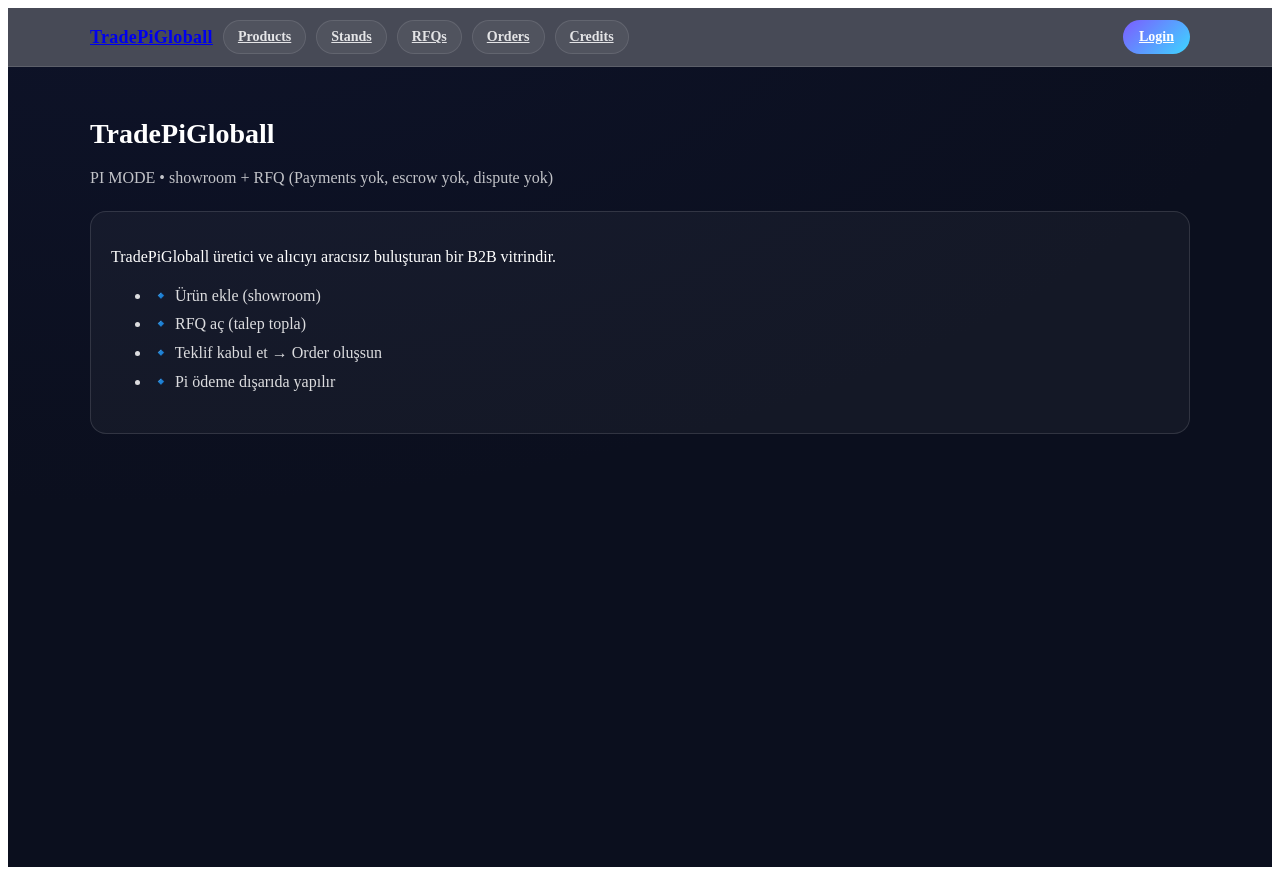
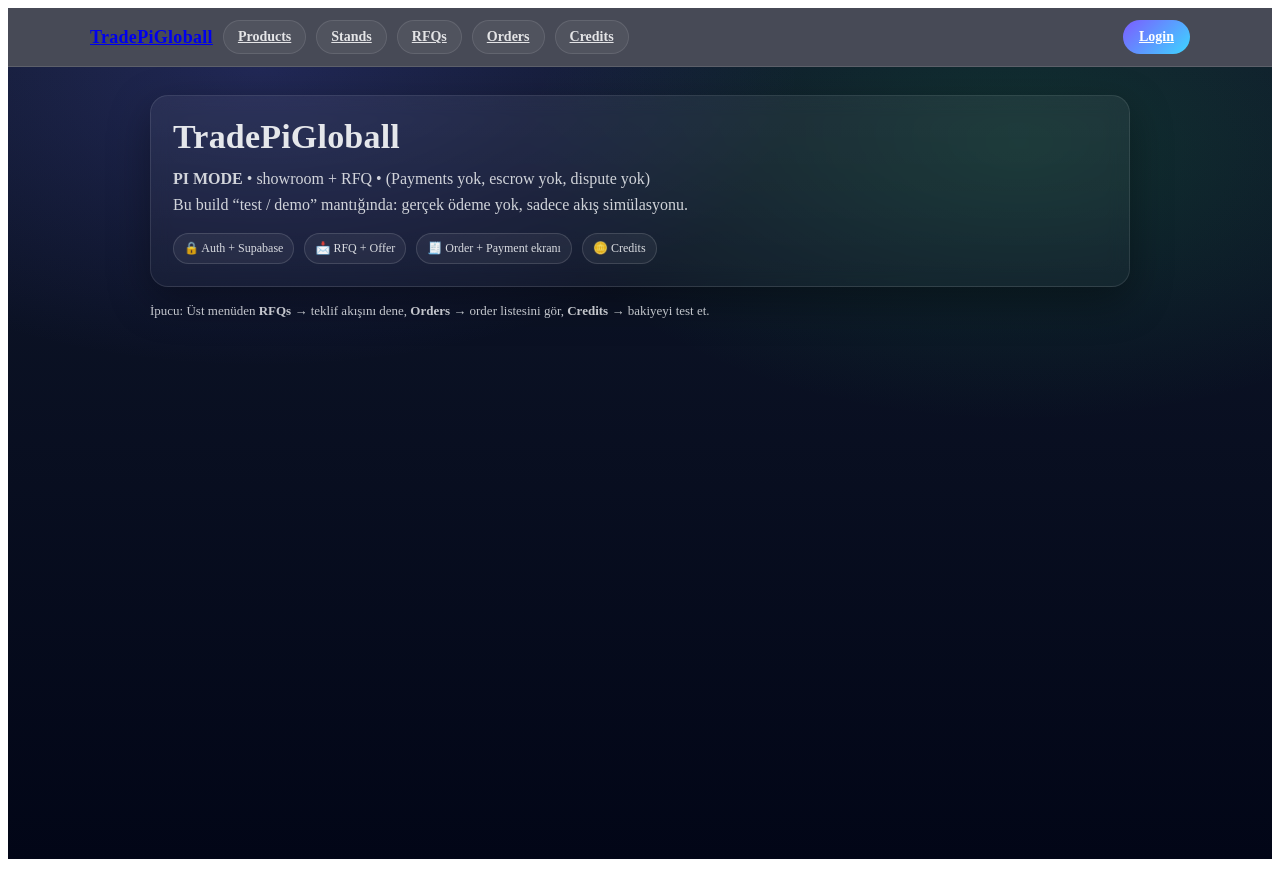
Before and after one commit to Bugsbuny24/Tradepigloball, a React (Vite) app: page / in a window 1280 px wide. Built offline with nearby package versions, Linux system fonts and the light colour scheme.

Commit message:
Update Home.jsx

```diff
--- a/src/pages/Home.jsx
+++ b/src/pages/Home.jsx
@@ -1,21 +1,76 @@
-import Page from "../components/Page";
+export default function Home() {
+  const page = {
+    minHeight: "calc(100vh - 64px)",
+    padding: "28px 16px",
+    background:
+      "radial-gradient(900px 500px at 20% 0%, rgba(99,102,241,.22), transparent 60%), radial-gradient(900px 500px at 80% 10%, rgba(34,197,94,.16), transparent 55%), linear-gradient(180deg, rgba(15,23,42,1), rgba(2,6,23,1))",
+    color: "#e5e7eb",
+  };
 
-export default function Home() {
+  const wrap = { maxWidth: 980, margin: "0 auto" };
+
+  const card = {
+    border: "1px solid rgba(255,255,255,.10)",
+    background:
+      "linear-gradient(180deg, rgba(255,255,255,.06), rgba(255,255,255,.03))",
+    borderRadius: 18,
+    padding: 22,
+    boxShadow: "0 14px 40px rgba(0,0,0,.35)",
+    backdropFilter: "blur(10px)",
+  };
+
+  const title = { margin: 0, fontSize: 34, letterSpacing: 0.2 };
+  const subtitle = { marginTop: 10, opacity: 0.9, lineHeight: 1.6 };
+
+  const pills = {
+    display: "flex",
+    gap: 10,
+    flexWrap: "wrap",
+    marginTop: 16,
+  };
+
+  const pill = {
+    fontSize: 12,
+    padding: "7px 10px",
+    borderRadius: 999,
+    border: "1px solid rgba(255,255,255,.14)",
+    background: "rgba(255,255,255,.06)",
+    opacity: 0.95,
+  };
+
   return (
-    <Page
-      title="TradePiGloball"
-      subtitle="PI MODE • showroom + RFQ (Payments yok, escrow yok, dispute yok)"
-    >
-      <p>
-        TradePiGloball üretici ve alıcıyı aracısız buluşturan bir B2B vitrindir.
-      </p>
+    <div style={page}>
+      <div style={wrap}>
+        <div style={card}>
+          <h2 style={title}>TradePiGloball</h2>
+          <div style={subtitle}>
+            <b>PI MODE</b> • showroom + RFQ • (Payments yok, escrow yok, dispute
+            yok)
+            <br />
+            Bu build “test / demo” mantığında: gerçek ödeme yok, sadece akış
+            simülasyonu.
+          </div>
 
-      <ul style={{ marginTop: 16, lineHeight: 1.8, opacity: 0.85 }}>
-        <li>🔹 Ürün ekle (showroom)</li>
-        <li>🔹 RFQ aç (talep topla)</li>
-        <li>🔹 Teklif kabul et → Order oluşsun</li>
-        <li>🔹 Pi ödeme dışarıda yapılır</li>
-      </ul>
-    </Page>
+          <div style={pills}>
+            <div style={pill}>🔒 Auth + Supabase</div>
+            <div style={pill}>📩 RFQ + Offer</div>
+            <div style={pill}>🧾 Order + Payment ekranı</div>
+            <div style={pill}>🪙 Credits</div>
+          </div>
+        </div>
+
+        <div
+          style={{
+            marginTop: 14,
+            opacity: 0.85,
+            fontSize: 13,
+            lineHeight: 1.6,
+          }}
+        >
+          İpucu: Üst menüden <b>RFQs</b> → teklif akışını dene, <b>Orders</b> →
+          order listesini gör, <b>Credits</b> → bakiyeyi test et.
+        </div>
+      </div>
+    </div>
   );
 }
```
